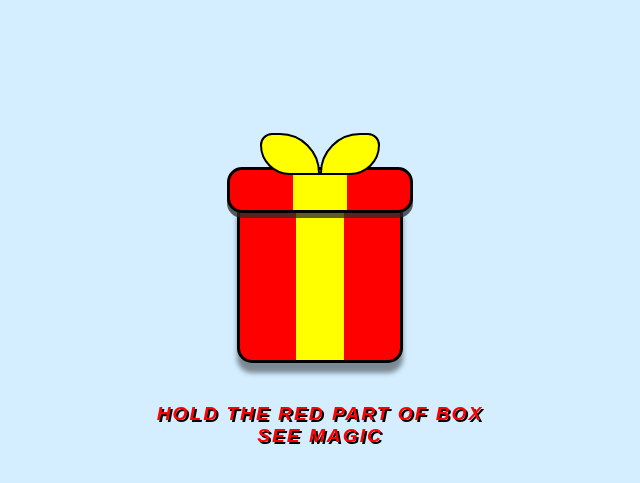
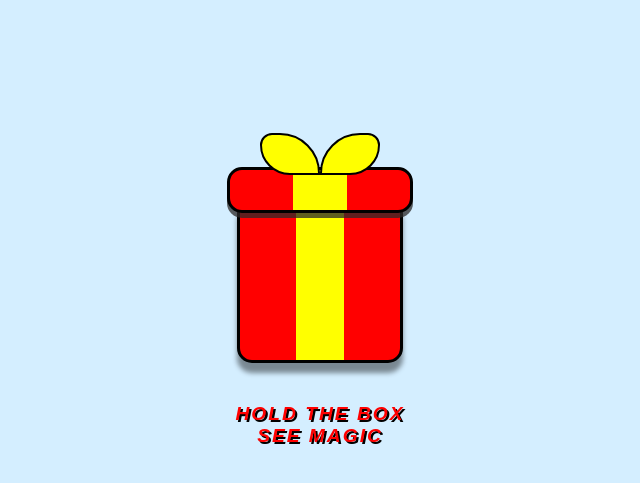
Before and after one commit to prince19112003/Wish-Box, a plain HTML site: page index.html in a window 1280 px wide. Shown: the part 175-658 px from the top of the page, without its empty margins (320-960 px from the left). Drawn offline with Linux system fonts and the light colour scheme; grey boxes are pictures that could not be loaded.

Commit message:
Update index.html

```diff
--- a/index.html
+++ b/index.html
@@ -51,7 +51,7 @@
 
         </div>
     </div>
-    <p>HOLD THE RED PART OF BOX <br>SEE MAGIC</p>
+    <p>HOLD THE BOX <br>SEE MAGIC</p>
     <audio src="WhatsApp Audio 2024-08-04 at 00.08.29_011efd3e.mp3" id="activeAudio"></audio>
 
 </body>
```
